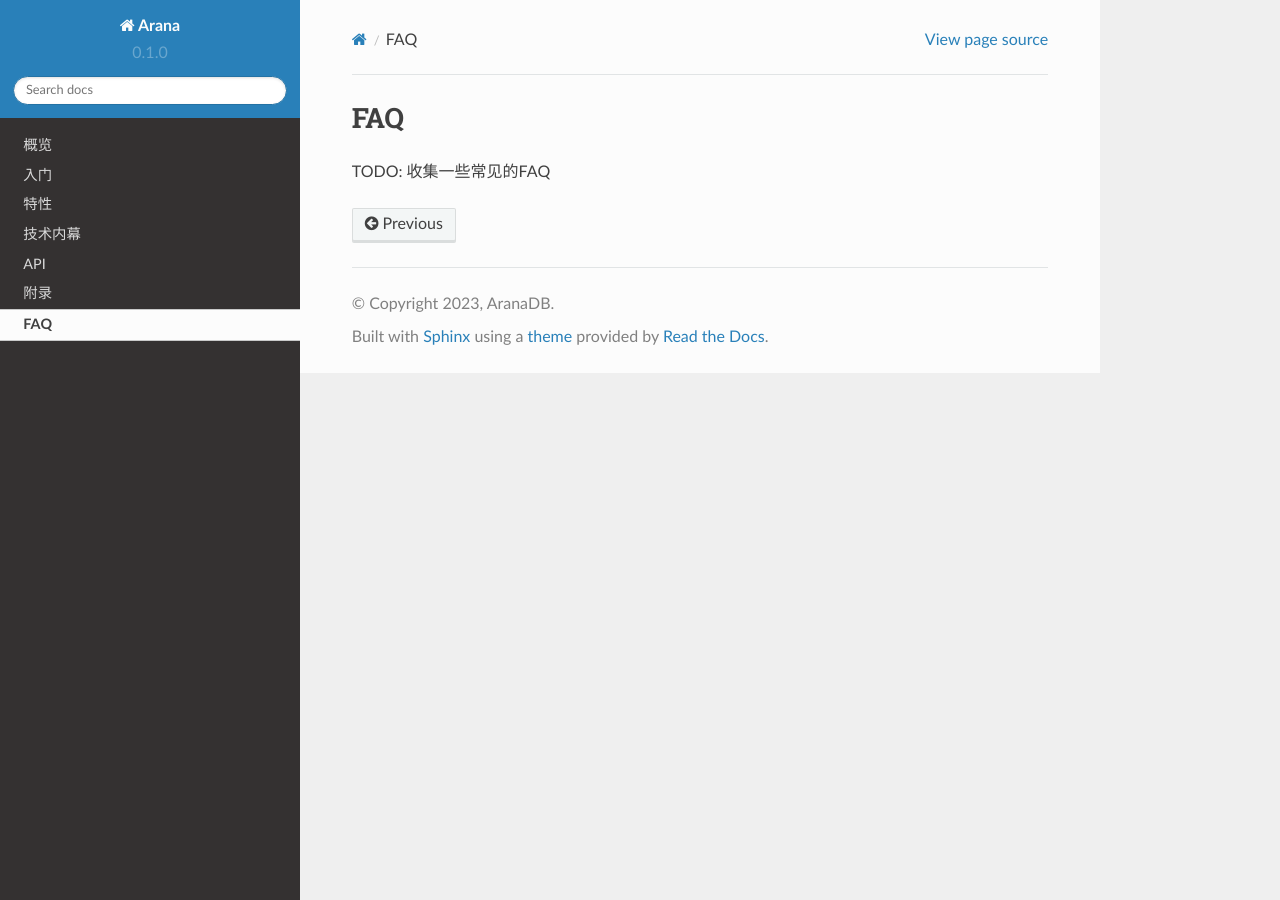
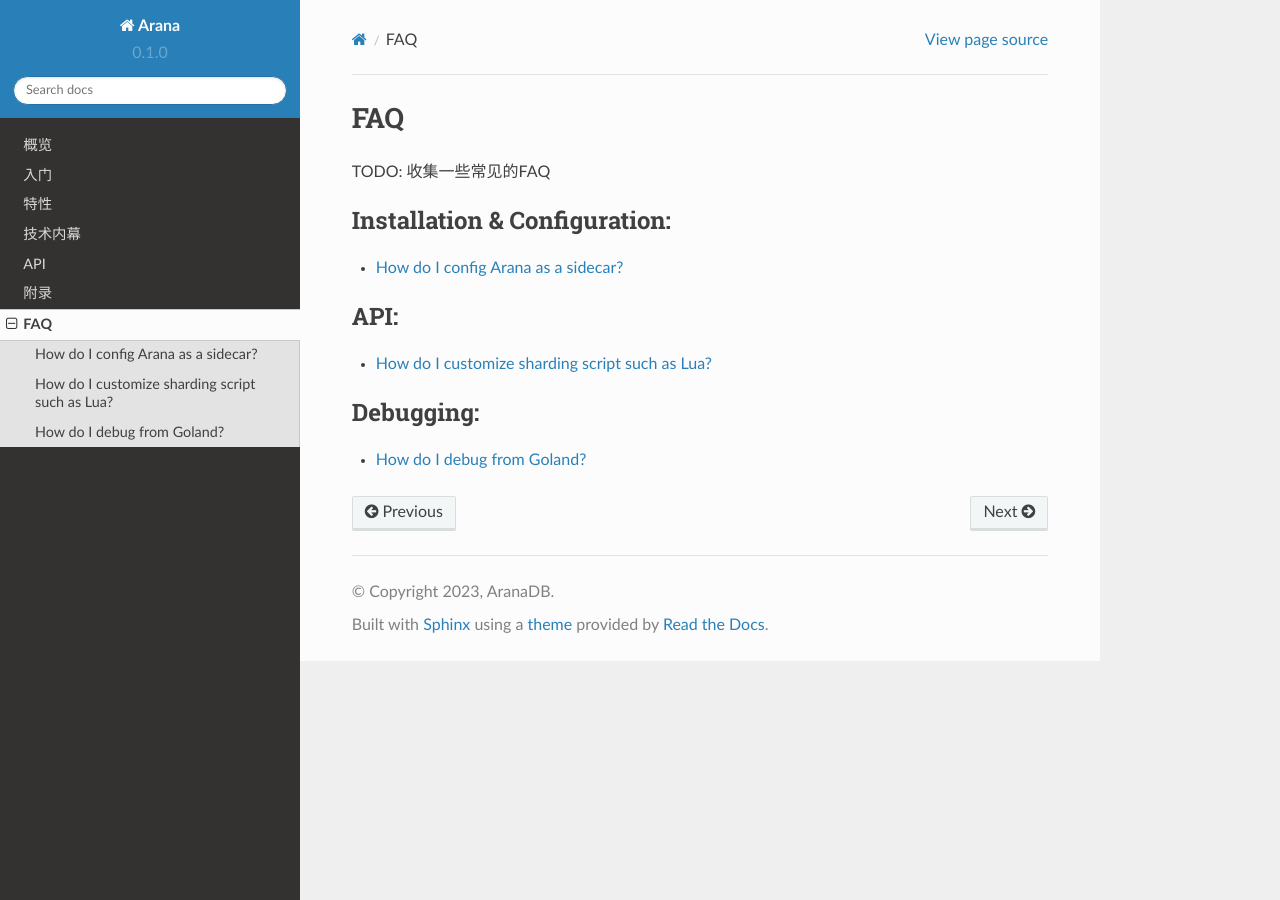
Before and after one commit to arana-db/arana-docs, a Sphinx documentation site: the page built from docs/source/faq.md, in a window 1280 px wide. Built offline with Sphinx 7.4.7 and the Read the Docs theme 2.0.0, drawn with Linux system fonts in a browser that asks for light colours.

Commit message:
add more docs

````diff
--- a/docs/source/faq.md
+++ b/docs/source/faq.md
@@ -1,3 +1,25 @@
 # FAQ
 
 TODO: 收集一些常见的FAQ
+
+```{toctree}
+:caption: 'Installation & Configuration:'
+:maxdepth: 2
+
+faq/how_do_i_config_arana_as_a_sidecar
+```
+
+```{toctree}
+:caption: 'API:'
+:maxdepth: 2
+
+faq/how_do_i_customize_sharding_script
+
+```
+
+```{toctree}
+:caption: 'Debugging:'
+:maxdepth: 2
+
+faq/how_do_i_debug_from_goland
+```
--- /dev/null
+++ b/docs/source/faq/how_do_i_config_arana_as_a_sidecar.md
@@ -0,0 +1 @@
+# How do I config Arana as a sidecar?
--- /dev/null
+++ b/docs/source/faq/how_do_i_customize_sharding_script.md
@@ -0,0 +1 @@
+# How do I customize sharding script such as Lua?
--- /dev/null
+++ b/docs/source/faq/how_do_i_debug_from_goland.md
@@ -0,0 +1 @@
+# How do I debug from Goland?
````
